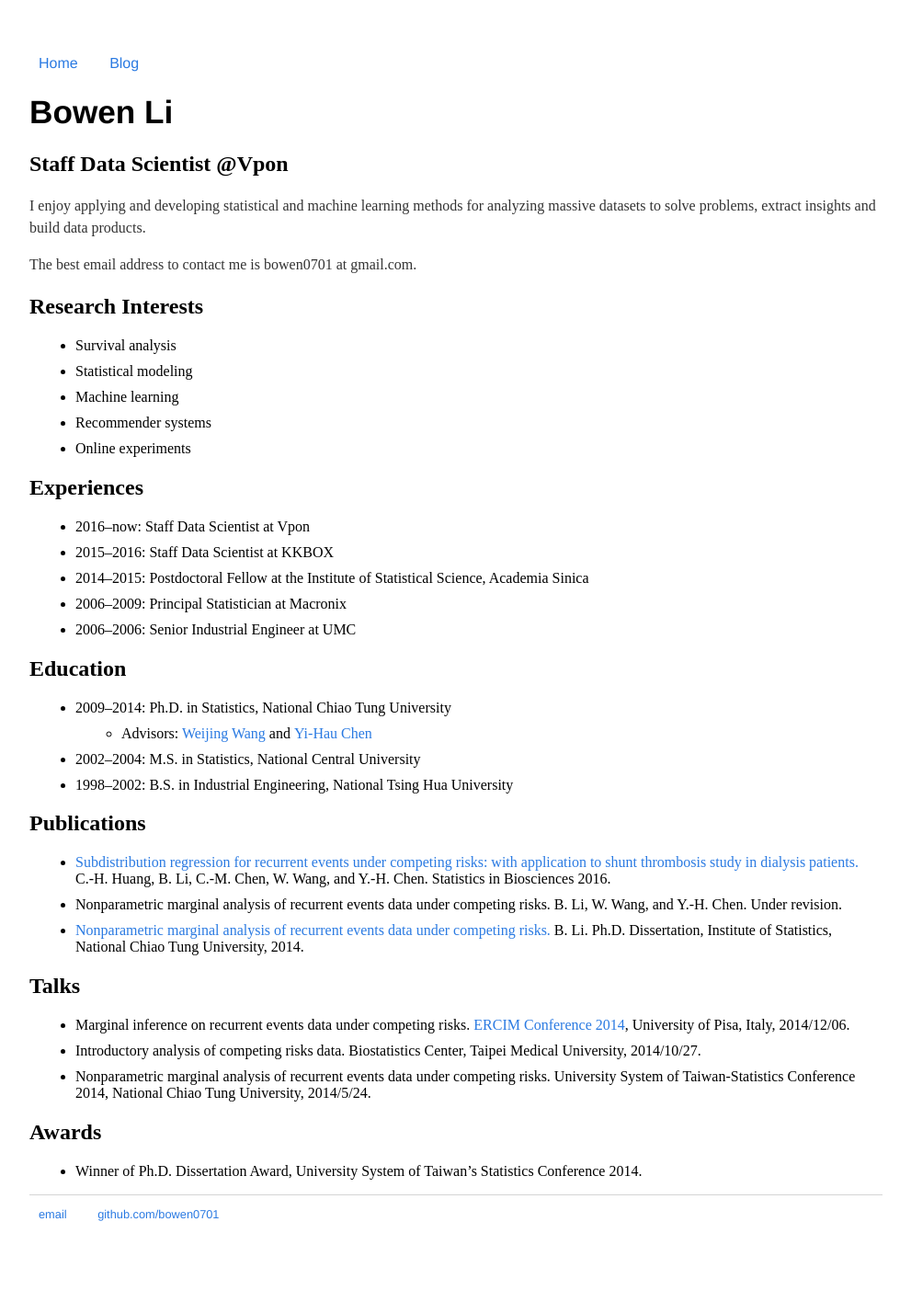
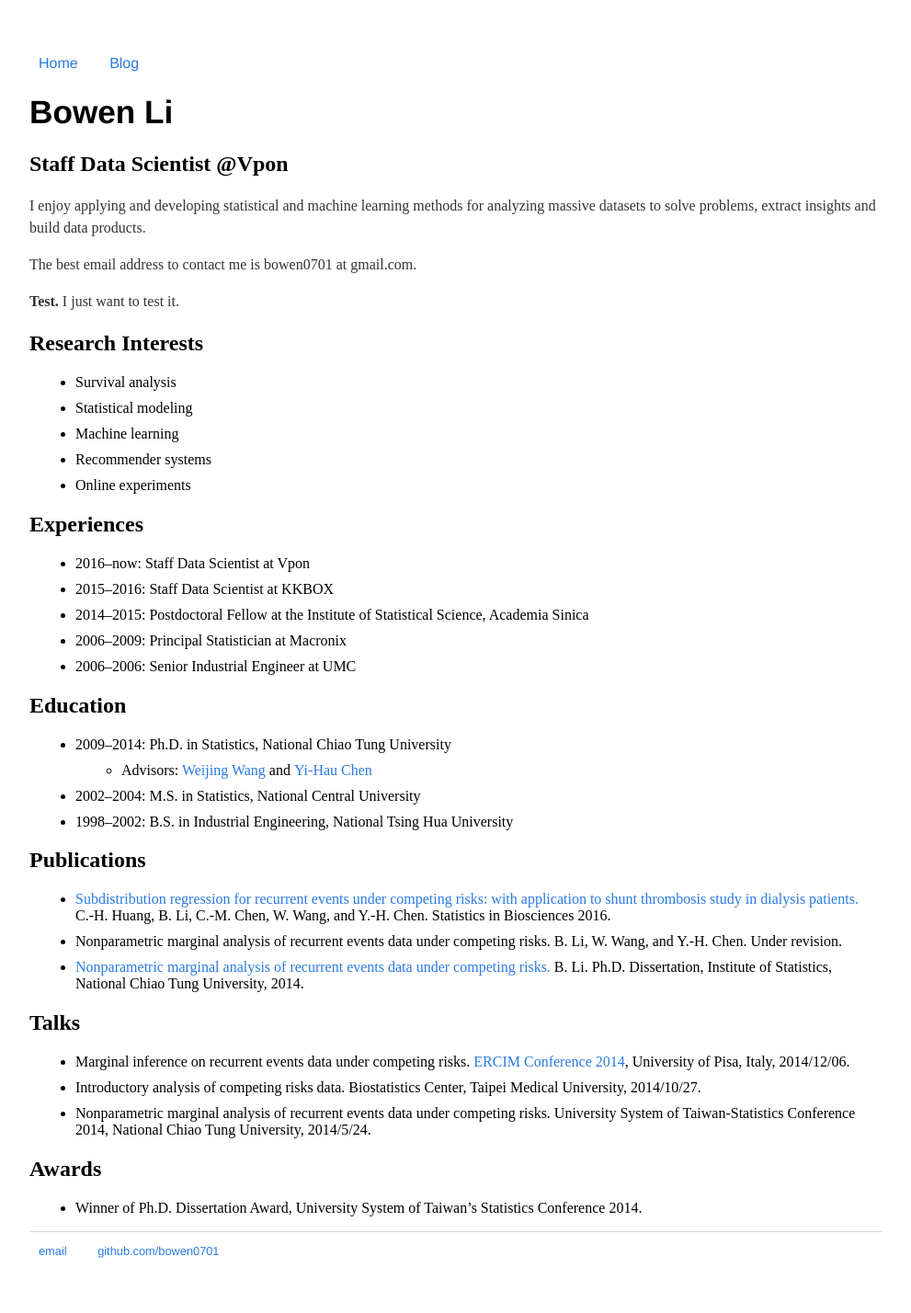
Before and after one commit to bowen0701/bowen0701.github.io, a Jekyll site: the page built from index.md, in a window 1280 px wide. Shown: the whole page at 92% size, without its empty margins (144-1135 px from the left). Built offline with Jekyll 4.4.1, drawn with Linux system fonts in a browser that asks for light colours; before the commit the page ends 1388 px from its top, so only the background shows below that.

Commit message:
Test index.md

```diff
--- a/index.md
+++ b/index.md
@@ -10,6 +10,8 @@ title: Bowen Li's Website
 I enjoy applying and developing statistical and machine learning methods for analyzing massive datasets to solve problems, extract insights and build data products.
 
 The best email address to contact me is bowen0701 at gmail.com.
+
+**Test.** I just want to test it.
 
 ## Research Interests
 - Survival analysis
```
